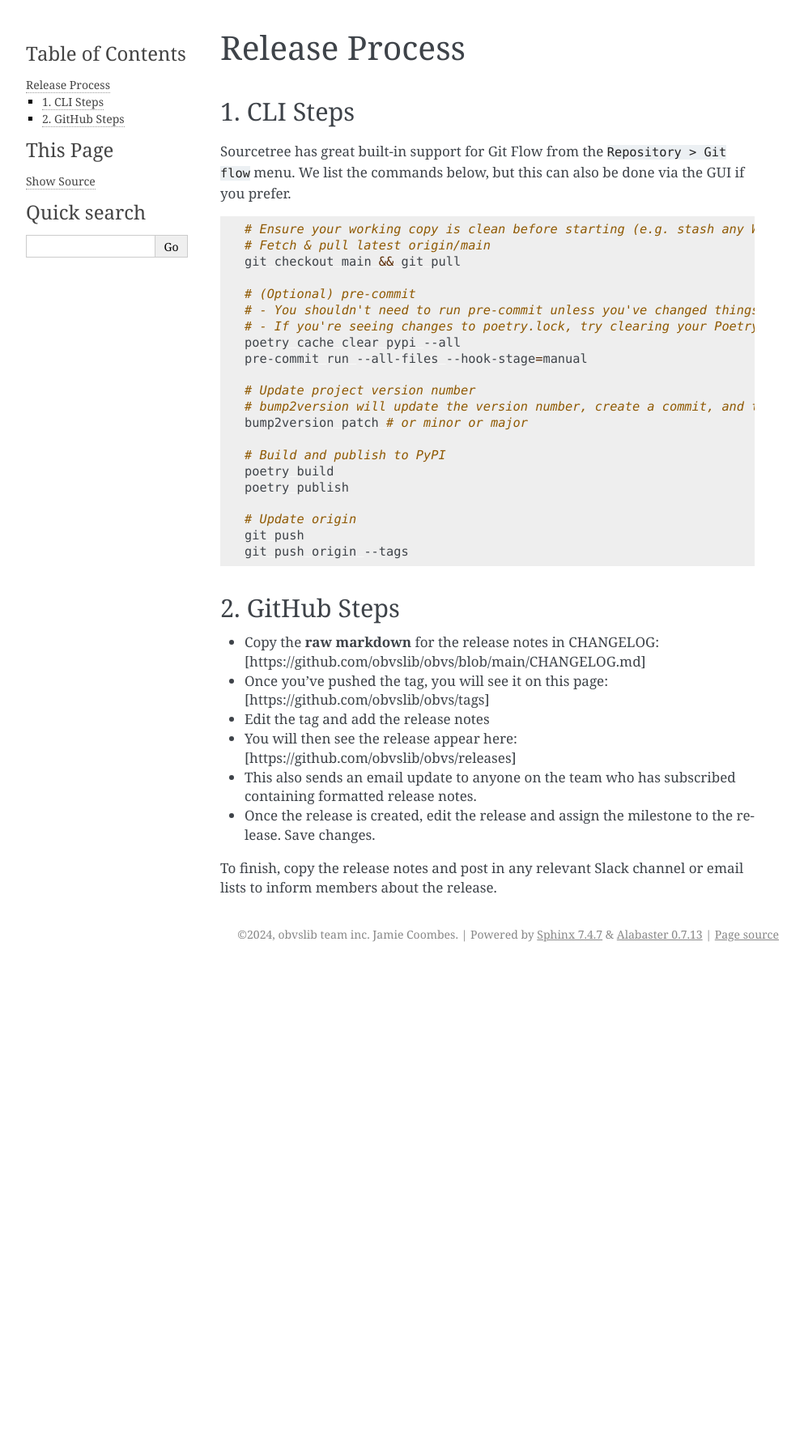
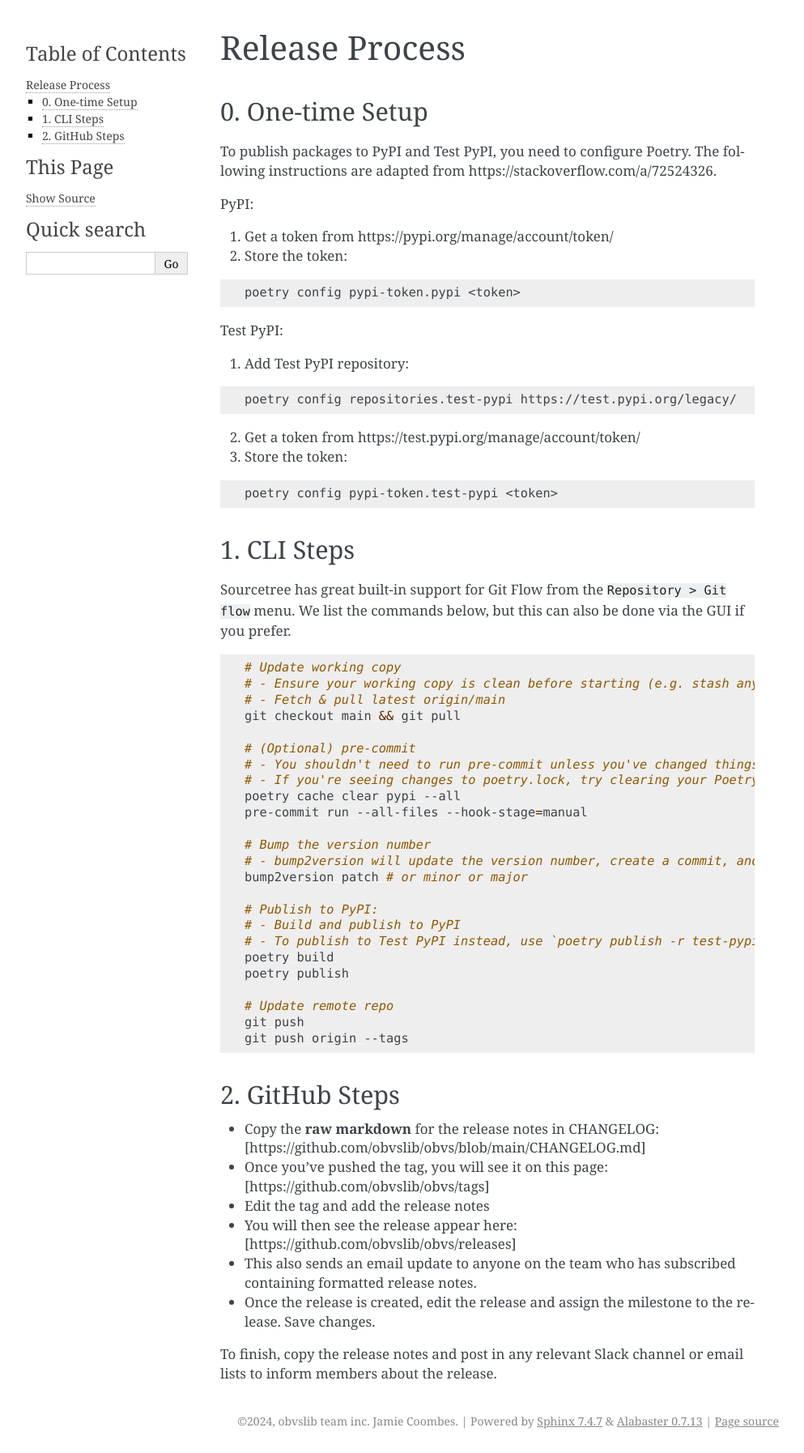
Before and after one commit to obvslib/obvs, a Sphinx documentation site: the page built from docs/release_process.md, in a window 1280 px wide. Shown: the whole page at 81% size, without its empty margins (148-1141 px from the left). Built offline with Sphinx 7.4.7, drawn with Linux system fonts in a browser that asks for light colours; before the commit the page ends 1193 px from its top, so only the background shows below that.

Commit message:
Add one-time setup

````diff
--- a/docs/release_process.md
+++ b/docs/release_process.md
@@ -1,4 +1,33 @@
 # Release Process
+
+## 0. One-time Setup
+
+To publish packages to PyPI and Test PyPI, you need to configure Poetry.
+The following instructions are adapted from https://stackoverflow.com/a/72524326.
+
+PyPI:
+
+1. Get a token from https://pypi.org/manage/account/token/
+2. Store the token:
+
+```bash
+poetry config pypi-token.pypi <token>
+```
+
+Test PyPI:
+
+1. Add Test PyPI repository:
+
+```bash
+poetry config repositories.test-pypi https://test.pypi.org/legacy/
+```
+
+2. Get a token from https://test.pypi.org/manage/account/token/
+3. Store the token:
+
+```bash
+poetry config pypi-token.test-pypi <token>
+```
 
 ## 1. CLI Steps
 
@@ -6,8 +35,9 @@ Sourcetree has great built-in support for Git Flow from the `Repository > Git fl
 the commands below, but this can also be done via the GUI if you prefer.
 
 ```sh
-# Ensure your working copy is clean before starting (e.g. stash any WIP).
-# Fetch & pull latest origin/main
+# Update working copy
+# - Ensure your working copy is clean before starting (e.g. stash any WIP).
+# - Fetch & pull latest origin/main
 git checkout main && git pull
 
 # (Optional) pre-commit
@@ -16,15 +46,17 @@ git checkout main && git pull
 poetry cache clear pypi --all
 pre-commit run --all-files --hook-stage=manual
 
-# Update project version number
-# bump2version will update the version number, create a commit, and tag it with vx.y.z
+# Bump the version number
+# - bump2version will update the version number, create a commit, and tag it with vx.y.z
 bump2version patch # or minor or major
 
-# Build and publish to PyPI
+# Publish to PyPI:
+# - Build and publish to PyPI
+# - To publish to Test PyPI instead, use `poetry publish -r test-pypi`
 poetry build
 poetry publish
 
-# Update origin
+# Update remote repo
 git push
 git push origin --tags
 ```
````
